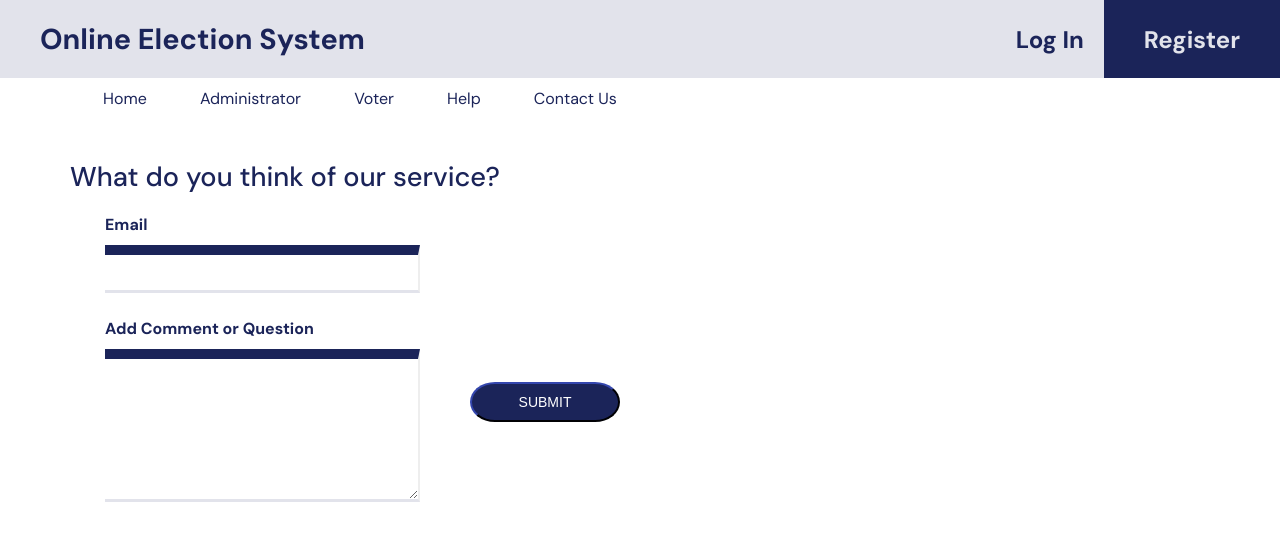
After one commit to tonsz/elective-proj, a PHP site: page /includes/contact.php in a window 1280 px wide. The commit adds this page. Shown: the top 541 px of the page. Run offline with PHP 8.4, Linux system fonts and the light colour scheme.

Commit message:
Edit Contact and Help Page

```diff
--- a/css/style.css
+++ b/css/style.css
@@ -365,3 +365,182 @@ body {
     color: var(--dark-blue);
     letter-spacing: 2px;
   }
+
+/* <------------- for help page and contact page ------------->*/
+
+.help {
+   padding: 40px 0px 0px 70px;
+   color: var(--dark-blue);
+}
+
+.contact {
+   padding: 40px 0px 0px 70px;
+   color: var(--dark-blue);
+}
+
+.subtitle {
+    font-size: 1.7rem;
+    margin-right: auto;
+    color: var(--dark-blue);
+    font-weight: 500;
+    margin-bottom: 20px;
+}
+
+.email {
+    font-size: 1.2rem;
+    margin-right: auto;
+	margin-left: 35px;
+    color: var(--dark-blue);
+    font-weight: bold;
+    margin-bottom: 25px;
+}
+
+.comment {
+	height: auto;
+	font-size: 1.0rem;
+	font-weight: normal;
+	text-align:justify;
+    margin-top: 10px;
+    margin-bottom:25px;
+    width:1000px;
+    border-left:#9b9b9b;
+    border-right: 2px inset;
+    border-bottom: 3px inset var(--light-gray);
+    border-top: solid var(--dark-blue);
+    border-top-width: 10px;
+    padding: 10px;
+
+}
+
+.question {
+    font-size: 1.3rem;
+    margin-right: auto;
+    color: var(--dark-blue);
+    font-weight: bold;
+    margin-bottom: 20px;
+}
+
+.answer {
+    font-size: 1.0rem;
+    margin-left:30px;
+	margin-right:50px;
+	text-align:justify;
+    color: black;
+    font-weight: 500;
+	font-style: italic;
+    margin-bottom: 20px;
+}
+
+#addQuestBtn {
+	height: 40px;
+    width: 40px;
+	background-color: #B2BCC5;
+	color: #1b2459;
+	border-color: #ffffff;
+    font-size: 1.5rem;
+}
+
+#addQuestion {
+	display: inline;
+    font-size: 1.5rem;
+    margin-right: auto;
+    color: var(--dark-blue);
+    font-weight: 500;
+    margin-bottom: 20px;
+}
+
+.labels {
+    font-size: 18 px;
+    font-weight: 400px;
+    padding-left: 35px;
+
+}
+
+.inputs {
+    margin-top: 10px;
+    margin-bottom:25px;
+    margin-left: 35px;
+    width:315px;
+    border-left:#9b9b9b;
+    border-right: 2px inset;
+    border-bottom: 3px inset var(--light-gray);
+    border-top: solid var(--dark-blue);
+    border-top-width: 10px;
+    padding: 10px;
+
+}
+
+.textBox {
+    margin-top: 10px;
+    margin-bottom:25px;
+    margin-left: 35px;
+    width:315px;
+    border-left:#9b9b9b;
+    border-right: 2px inset;
+    border-bottom: 3px inset var(--light-gray);
+    border-top: solid var(--dark-blue);
+    border-top-width: 10px;
+    padding: 10px;
+
+}
+
+.submitButton{
+    border-radius: 20%/60%;
+    display:block;
+    height: 40px;
+    width: 150px;
+    background-color: #1b2459;
+    border-color: #1b2459;
+    color: white;
+    font-size: 14px;
+    margin-top:-150px;
+    margin-left:400px;
+}
+
+.adlabels {
+    font-size: 1.1rem;
+    font-weight: 400px;
+    padding-left: 50px;
+
+}
+
+.adinputs {
+    margin-top: 10px;
+    margin-bottom:25px;
+    margin-left: 50px;
+    width:315px;
+    border-left:#9b9b9b;
+    border-right: 2px inset;
+    border-bottom: 3px inset var(--light-gray);
+    border-top: solid var(--dark-blue);
+    border-top-width: 10px;
+    padding: 10px;
+
+}
+
+.adtextBox {
+    margin-top: 10px;
+    margin-bottom:25px;
+    margin-left: 50px;
+    width:315px;
+    border-left:#9b9b9b;
+    border-right: 2px inset;
+    border-bottom: 3px inset var(--light-gray);
+    border-top: solid var(--dark-blue);
+    border-top-width: 10px;
+    padding: 10px;
+
+}
+
+.adsubmitButton{
+    border-radius: 20%/60%;
+    display:block;
+    height: 40px;
+    width: 150px;
+    background-color: #1b2459;
+    border-color: #1b2459;
+    color: white;
+    font-size: 1.0rem;
+    margin-top:-150px;
+    margin-left:400px;
+}
--- /dev/null
+++ b/includes/contact.php
@@ -0,0 +1,53 @@
+<?php
+	include_once 'header.php';
+    if (isset($_POST['submit'])){
+        // Store input values into a variable
+        $email = $_POST['email'];
+        $comment = $_POST['comment'];
+
+        // Database
+        $link = new mysqli ('localhost', 'root', '', 'user_account');
+        if ($link->connect_error){
+            die ('Connection Failed : ' .$link->connect_error);
+        }
+        else {
+            $store = $link->prepare("insert into contact_tbl (email, comment) values(?,?)");
+            $store->bind_param("ss", $email, $comment);
+            $store->execute();
+            $success = "Your feedback has been submitted successfully.";
+            $store->close();
+            $link->close();
+            } //storing
+        }
+?>
+		<div class="contact">
+            <div class="subtitle">
+                What do you think of our service?
+            </div>
+			<div class="form">
+					<form action="contact.php" method ="post">
+						<div>
+						<label class="labels" for="email"><b>Email</b></label><br>
+						<input class="inputs" type="text" name="email" id="email" required>
+						<br>
+
+						<label class="labels" for="comment"><b>Add Comment or Question</b></label><br>
+						<textarea class="textBox" type="text" name="comment" id="comment" rows="8" required></textarea>
+						</div>
+
+						<input class="submitButton" type="submit" name="submit" value="SUBMIT">
+					</form>
+			</div>
+		</div>
+
+     <style>
+          #contact {
+               color: #1b2459;
+               border: 10px solid transparent;
+               background-color: #e2e3eb;
+               border-color: #e2e3eb;
+
+          }
+     </style>
+</body>
+</html>
--- a/includes/header.php
+++ b/includes/header.php
@@ -64,25 +64,22 @@ session_start();
                         if(isset($_SESSION['adminid'])) {
                             echo "<li> <a href='admin_manage_elections.php' id='manage-elec'>Manage Elections</a></li>";
                             echo "<li> <a href='admin_results.php'>View Results</a></li>";
+							echo "<li> <a href='admin-help.php'>Help</a></li>";
+							echo "<li> <a href='admin-contact.php'>Feedback</a></li>";
                         } else if (isset($_SESSION['voterid'])){
                             echo "<li> <a href='voting-page.php'>Vote</a></li>";
                             echo "<li> <a href='voter-results.php'>View Results</a></li>";
-
+                            echo "<li> <a href='help.php'>Help</a></li>";
+							echo "<li> <a href='contact.php'>Contact Us</a></li>";
                         } else {
                             echo "<li><a id='admin-log'href='admin_log.php'>Administrator</a></li>";
                             echo "<li><a id='voter-log'href='voter_log.php'>Voter</a></li>";
+							echo "<li> <a href='help.php'>Help</a></li>";
+							echo "<li> <a href='contact.php'>Contact Us</a></li>";
+
                         }
 
                     ?>
-
-                      <li>
-                           <a href="help.php">Help</a>
-                      </li>
-                      <li>
-                           <a href="contact.php">Contact Us</a>
-
-                      </li>
-
                  </ul>
             </div>
         </nav>
```
Also changed, not shown: includes/admin-contact.php (added, +41 -0 lines), includes/admin-help.php (added, +86 -0 lines), includes/help.php (added, +39 -0 lines).
